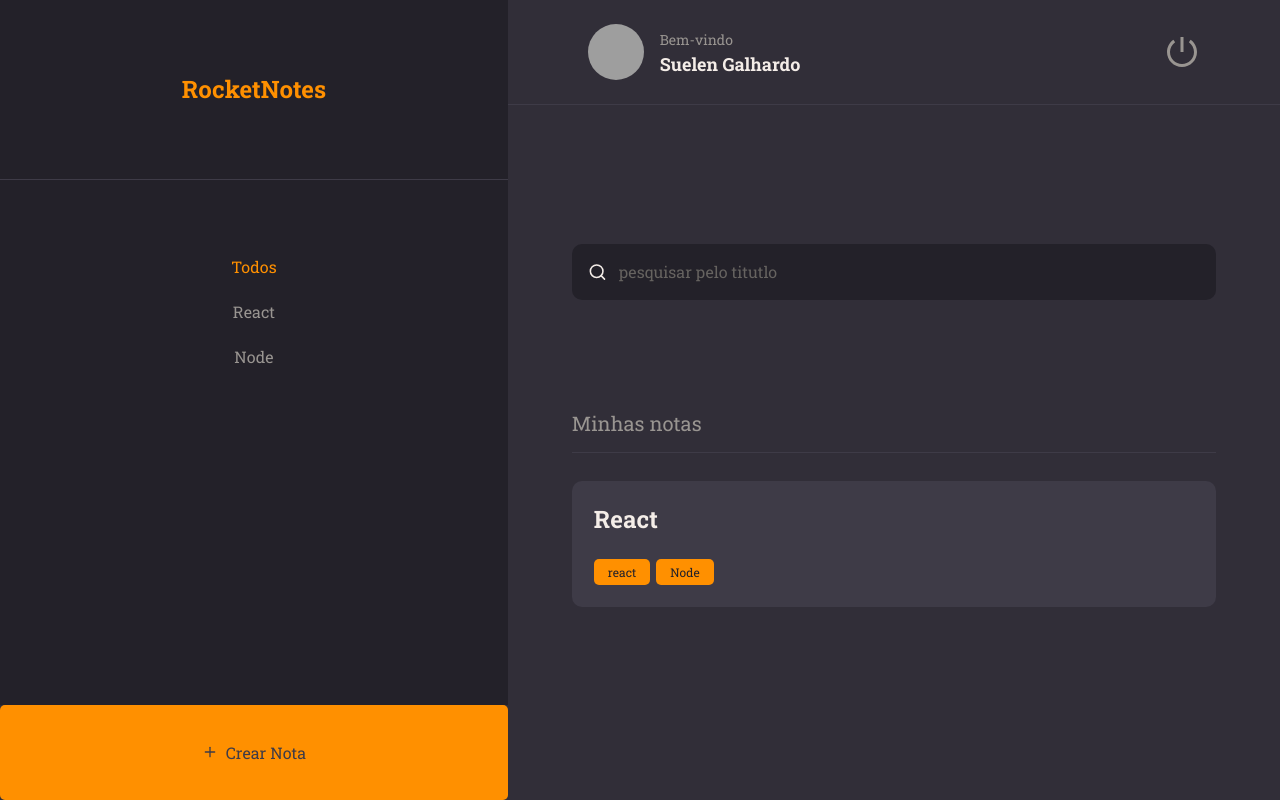
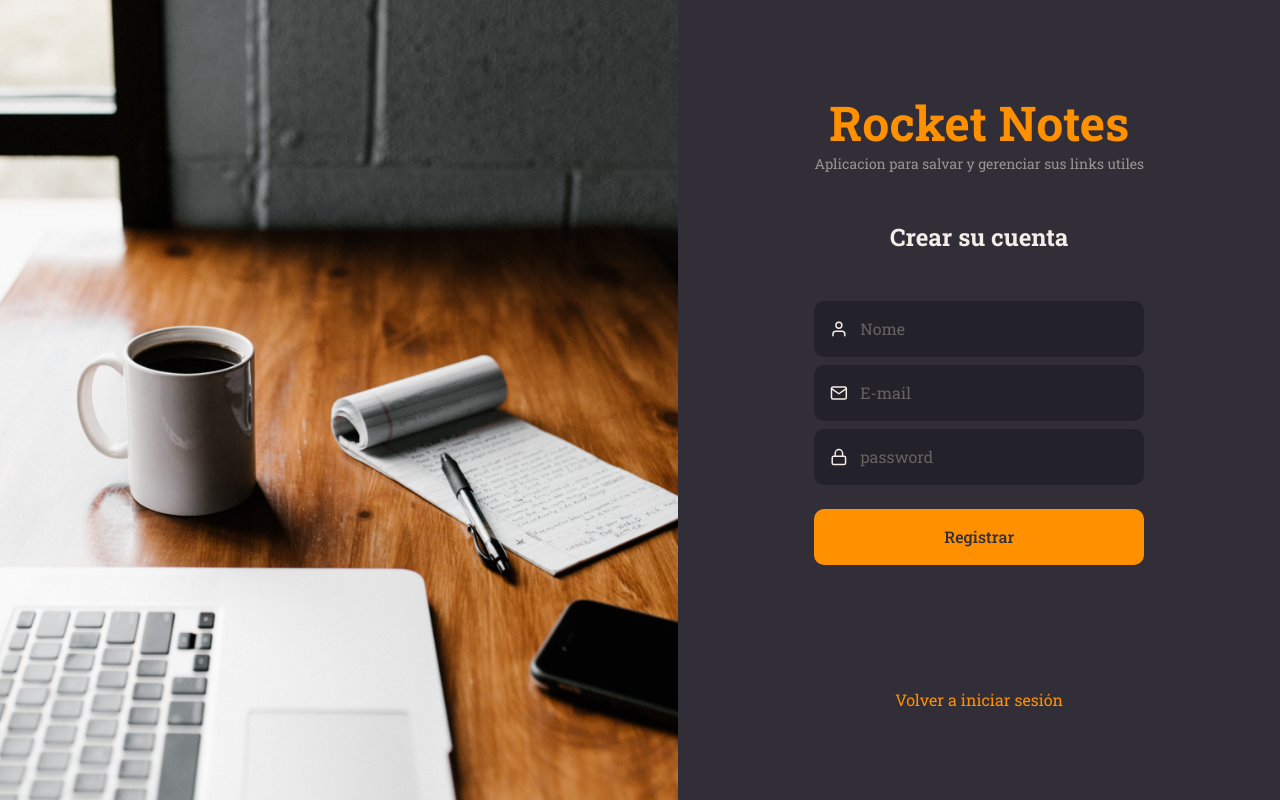
Before and after one commit to SuelenGalhardo/start_react_node, a React (Vite) app: page / in a window 1280 px wide. Built offline with nearby package versions, Linux system fonts and the light colour scheme; grey boxes are pictures that could not be loaded.

Commit message:
added pages signIn signUp

```diff
--- a/src/main.jsx
+++ b/src/main.jsx
@@ -1,13 +1,13 @@
 import React from "react";
 import ReactDOM from "react-dom/client";
 import "./styles/App.scss";
-import { Home } from "../src/pages/Home";
+import { SignUp } from "../src/pages/SignUp";
 
 
 
 
 ReactDOM.createRoot(document.getElementById("root")).render(
   <React.StrictMode>
-    <Home />
+    <SignUp />
   </React.StrictMode>
 );
--- /dev/null
+++ b/src/pages/SignIn.jsx
@@ -0,0 +1,32 @@
+import "../styles/App.scss";
+import "../styles/layout/SignIn.scss";
+import { Input } from "../components/Input";
+import { Button } from "../components/Button";
+import { FiMail, FiLock } from "react-icons/fi";
+
+export function SignIn() {
+  return (
+    <div className="signIn">
+      <form className="signIn__form">
+        <h1 className="signIn__title">Rocket Notes </h1>
+        <p className="signIn__paragraph">
+          Aplicacion para salvar y gerenciar sus links utiles
+        </p>
+
+        <h2 className="signIn__titleTwo"> Inicie sesión </h2>
+
+        <Input placeholder="E-mail" type="text" icon={FiMail} />
+        <Input placeholder="password" type="text" icon={FiLock} />
+
+        <Button title="Entrar" />
+        <a className="signIn__createCont" href="#">
+          Criar conta
+        </a>
+      </form>
+
+      <div className="signIn__imageback">
+
+      </div>
+    </div>
+  );
+}
--- /dev/null
+++ b/src/pages/SignUp.jsx
@@ -0,0 +1,31 @@
+import "../styles/App.scss";
+import "../styles/layout/SignUp.scss";
+import { Input } from "../components/Input";
+import { Button } from "../components/Button";
+import { FiMail, FiLock, FiUser } from "react-icons/fi";
+
+export function SignUp() {
+  return (
+    <div className="SignUp">
+      <div className="SignUp__imageback"></div>
+      <form className="SignUp__form">
+        <h1 className="SignUp__title">Rocket Notes </h1>
+        <p className="SignUp__paragraph">
+          Aplicacion para salvar y gerenciar sus links utiles
+        </p>
+
+        <h2 className="SignUp__titleTwo"> Crear su cuenta  </h2>
+
+
+        <Input placeholder="Nome" type="text" icon={FiUser} />
+        <Input placeholder="E-mail" type="text" icon={FiMail} />
+        <Input placeholder="password" type="text" icon={FiLock} />
+
+        <Button title="Registrar" />
+        <a className="SignUp__createCont" href="#">
+        Volver a iniciar sesión
+        </a>
+      </form>
+    </div>
+  );
+}
--- a/src/styles/App.scss
+++ b/src/styles/App.scss
@@ -8,6 +8,9 @@
 @import './layout/ButtonText.scss';
 @import './layout/Input.scss';
 @import './layout/Note.scss';
+@import './layout/SignIn.scss';
+@import './layout/SignUp.scss';
+
 // @import './layout/main.scss';
 // @import './layout/footer.scss';
 
--- /dev/null
+++ b/src/styles/layout/SignIn.scss
@@ -0,0 +1,40 @@
+.signIn {
+  height: 100vh;
+  display: flex;
+
+  align-items: stretch;
+
+  &__title {
+    font-size: 48px;
+
+    color: #ff9000;
+  }
+  &__form {
+    padding: 0 136px;
+    display: flex;
+    flex-direction: column;
+    justify-content: center;
+    align-items: center;
+    text-align: center;
+
+  }
+  &__paragraph {
+    font-size: 14px;
+    color: #999591;
+  }
+
+  &__titleTwo {
+    font-size: 24px;
+   margin: 48px 0;
+  }
+
+  &__createCont {
+    margin-top: 124px;
+    color: #ff9000;
+  }
+  &__imageback {
+    flex: 1;
+    background: url(../../assets/signInImg.png) no-repeat center center;
+    background-size: cover;
+  }
+}
--- /dev/null
+++ b/src/styles/layout/SignUp.scss
@@ -0,0 +1,40 @@
+.SignUp {
+  height: 100vh;
+  display: flex;
+
+  align-items: stretch;
+
+  &__title {
+    font-size: 48px;
+
+    color: #ff9000;
+  }
+  &__form {
+    padding: 0 136px;
+    display: flex;
+    flex-direction: column;
+    justify-content: center;
+    align-items: center;
+    text-align: center;
+
+  }
+  &__paragraph {
+    font-size: 14px;
+    color: #999591;
+  }
+
+  &__titleTwo {
+    font-size: 24px;
+    margin: 48px 0;
+  }
+
+  &__createCont {
+    margin-top: 124px;
+    color: #ff9000;
+  }
+  &__imageback {
+    flex: 1;
+    background: url(../../assets/signInImg.png) no-repeat center center;
+    background-size: cover;
+  }
+}
```
Also changed, not shown: src/assets/signInImg.png (added).
